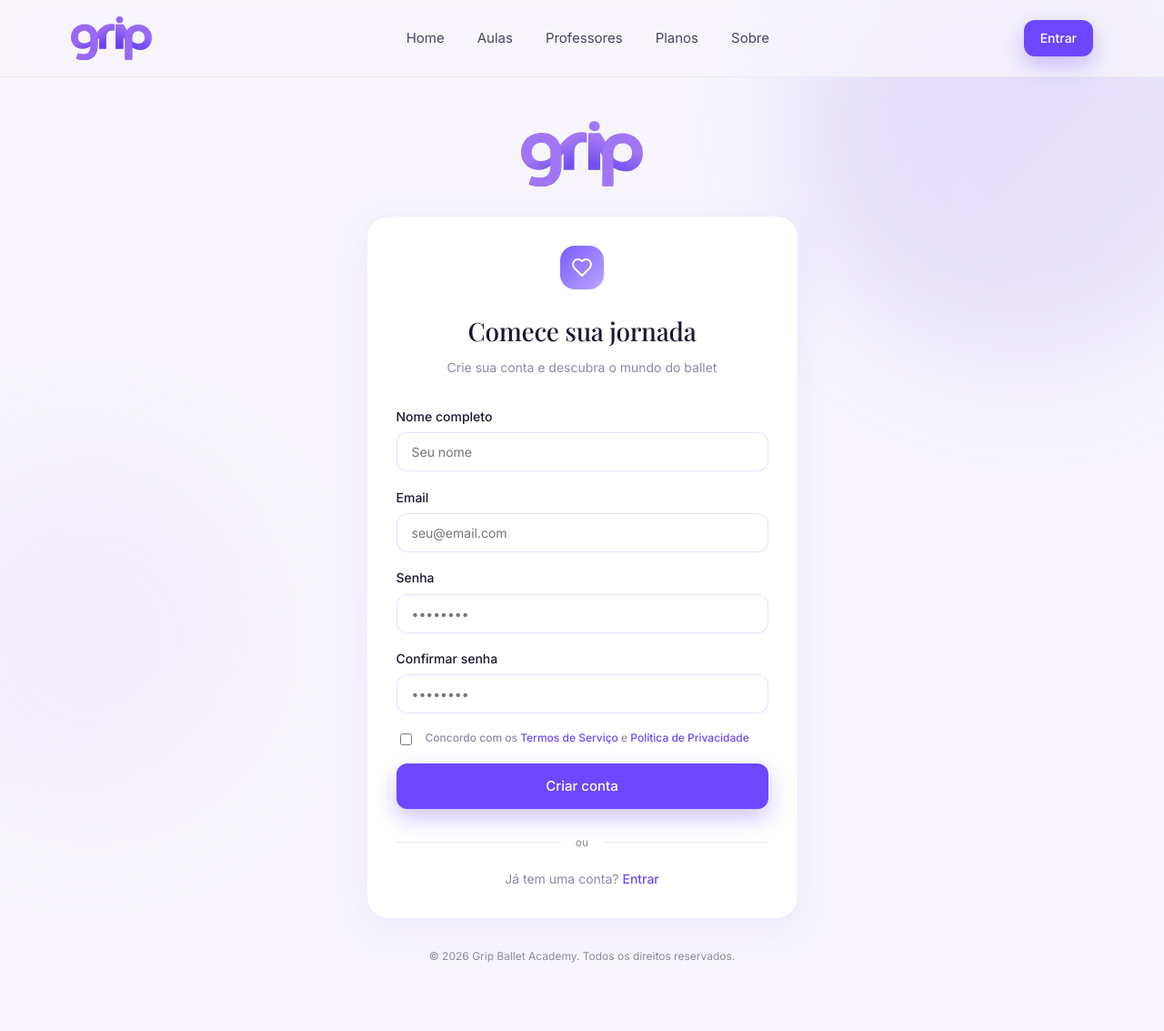
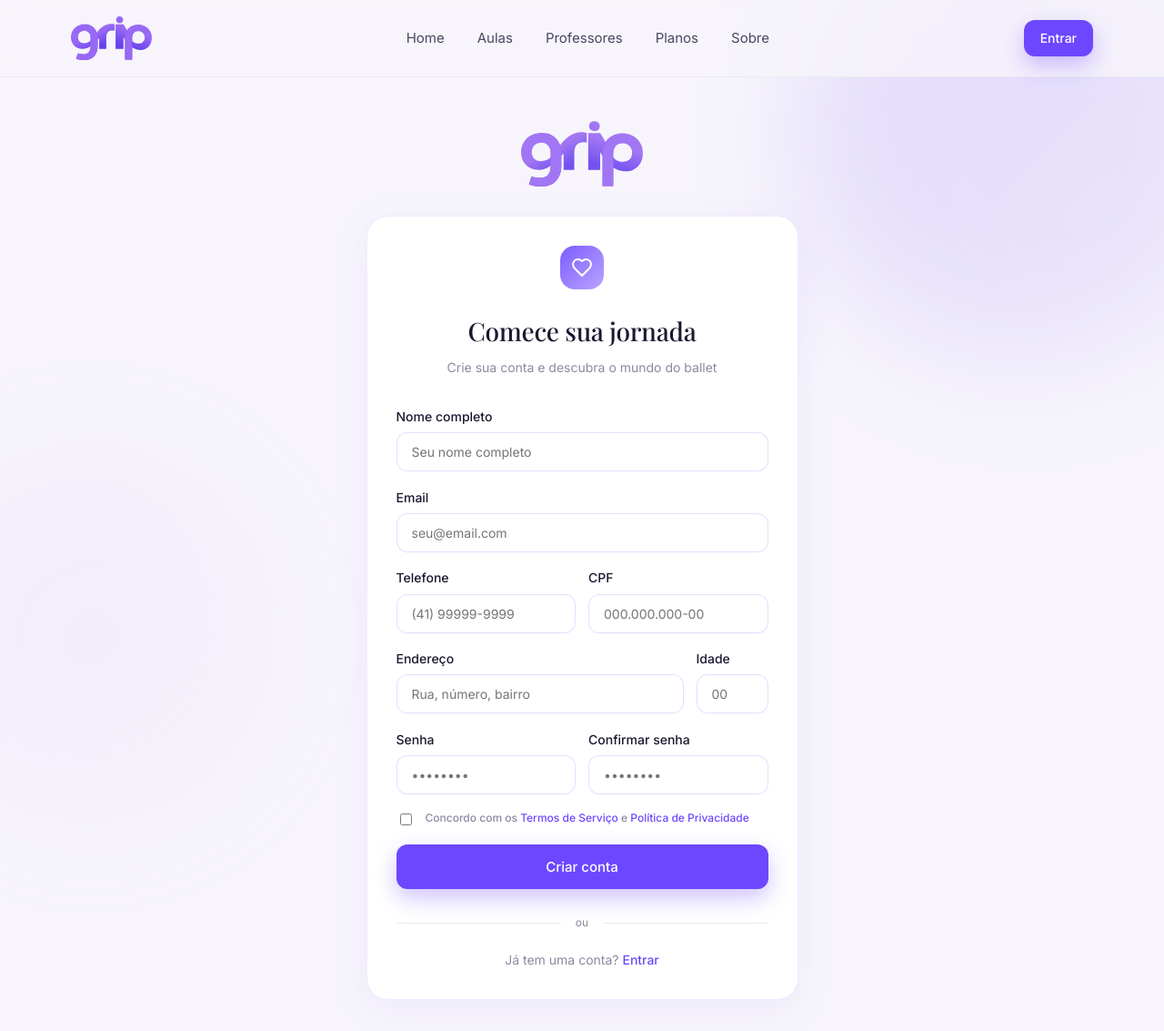
Before and after one commit to boinqui/Grip, a FastAPI app: page /cadastro in a window 1280 px wide; the page is wider, and only the part inside the window is pictured. Shown: the top 1133 px of that part at 91% size. Run offline with FastAPI, Linux system fonts and the light colour scheme; some web fonts are replaced.

Commit message:
fix: cadastro requests

```diff
--- a/templates/cadastro.html
+++ b/templates/cadastro.html
@@ -55,13 +55,9 @@
             {% endif %}
 
             <form id="cadastroForm" action="/cadastro" method="POST" class="form">
-                <input type="hidden" name="cpf" value="">
-                <input type="hidden" name="data_nascimento" value="2000-01-01">
-                <input type="hidden" name="telefone" value="">
-
                 <div class="campo">
                     <label for="nome">Nome completo</label>
-                    <input type="text" id="nome" name="nome" placeholder="Seu nome" required>
+                    <input type="text" id="nome" name="nome" placeholder="Seu nome completo" required>
                 </div>
 
                 <div class="campo">
@@ -69,14 +65,38 @@
                     <input type="email" id="email" name="email" placeholder="seu@email.com" required>
                 </div>
 
-                <div class="campo">
-                    <label for="senha">Senha</label>
-                    <input type="password" id="senha" name="senha" placeholder="••••••••" required>
+                <div style="display: flex; gap: 14px;">
+                    <div class="campo" style="flex: 1;">
+                        <label for="telefone">Telefone</label>
+                        <input type="tel" id="telefone" name="telefone" placeholder="(41) 99999-9999" required>
+                    </div>
+                    <div class="campo" style="flex: 1;">
+                        <label for="cpf">CPF</label>
+                        <input type="text" id="cpf" name="cpf" placeholder="000.000.000-00" required>
+                    </div>
                 </div>
 
-                <div class="campo">
-                    <label for="confirmar_senha">Confirmar senha</label>
-                    <input type="password" id="confirmar_senha" name="confirmar_senha" placeholder="••••••••" required>
+                <div style="display: flex; gap: 14px;">
+                    <div class="campo" style="flex: 2;">
+                        <label for="endereco">Endereço</label>
+                        <input type="text" id="endereco" name="endereco" placeholder="Rua, número, bairro" required>
+                    </div>
+                    <div class="campo" style="flex: 0.5;">
+                        <label for="idade">Idade</label>
+                        <input type="number" id="idade" name="idade" placeholder="00" required>
+                    </div>
+                </div>
+
+                <div style="display: flex; gap: 14px;">
+                    <div class="campo" style="flex: 1;">
+                        <label for="senha">Senha</label>
+                        <input type="password" id="senha" name="senha" placeholder="••••••••" required>
+                    </div>
+                    <div class="campo" style="flex: 1;">
+                        <label for="confirmar_senha">Confirmar senha</label>
+                        <input type="password" id="confirmar_senha" name="confirmar_senha" placeholder="••••••••"
+                            required>
+                    </div>
                 </div>
 
                 <div class="termos">
```
